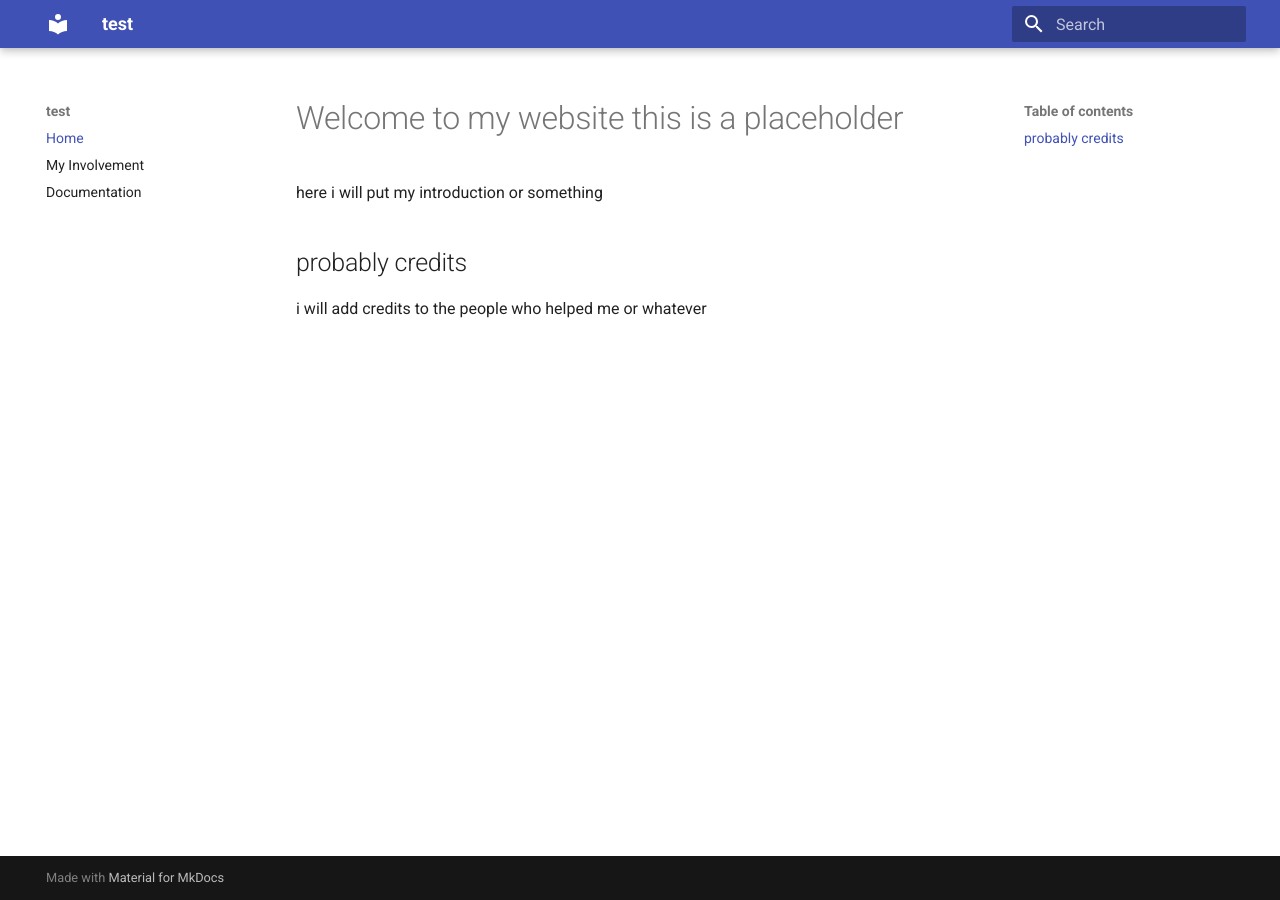
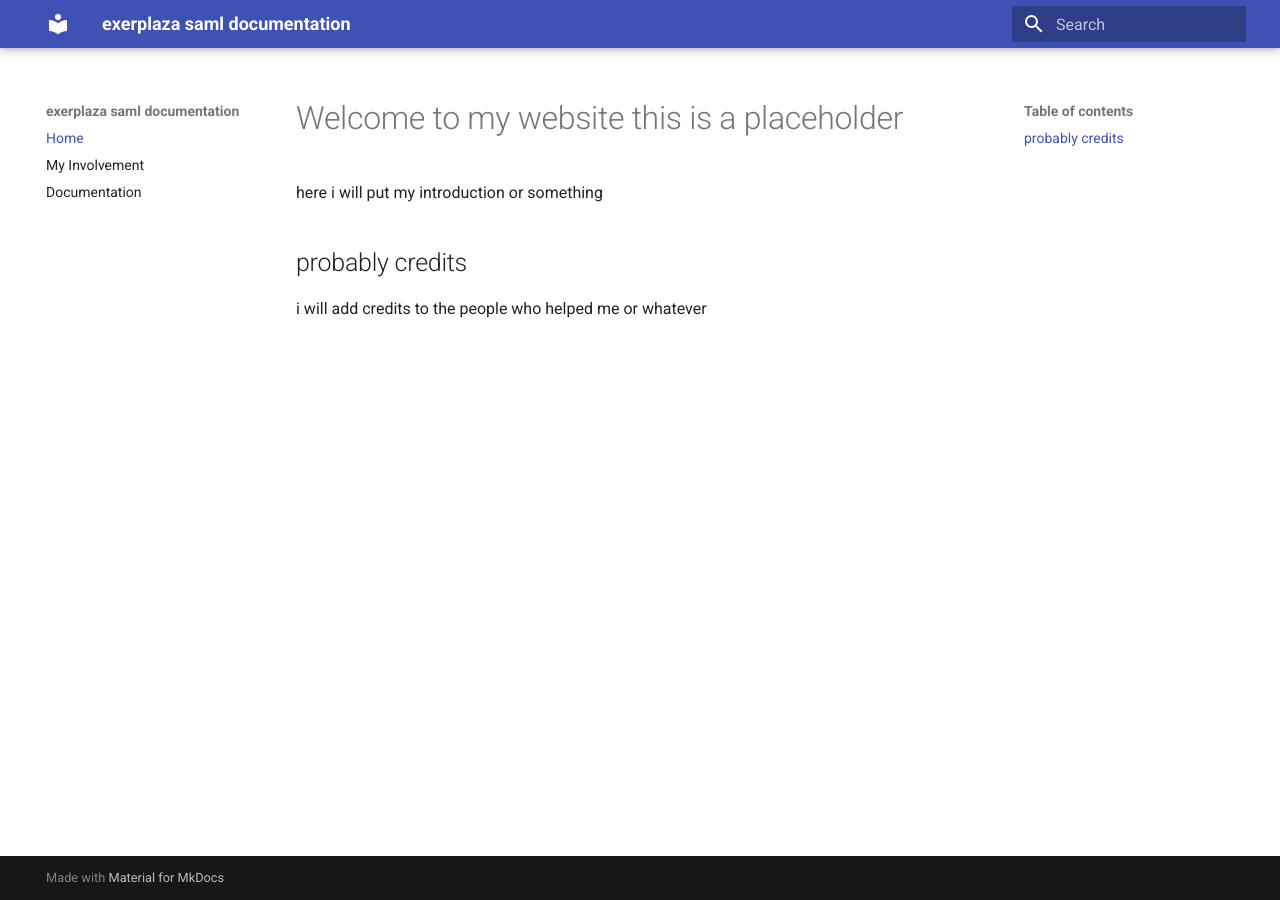
Before and after one commit to acquanaturaleminerale/acquanaturaleminerale.github.io, an MkDocs documentation site: the page built from docs/index.md, in a window 1280 px wide. Built offline with MkDocs 1.6.1 and Material for MkDocs 9.7.7, drawn with Linux system fonts in a browser that asks for light colours.

Commit message:
Update mkdocs.yml

```diff
--- a/mkdocs.yml
+++ b/mkdocs.yml
@@ -1,4 +1,4 @@
-site_name: test
+site_name: exerplaza saml documentation
 
 theme:
   name: material
```
